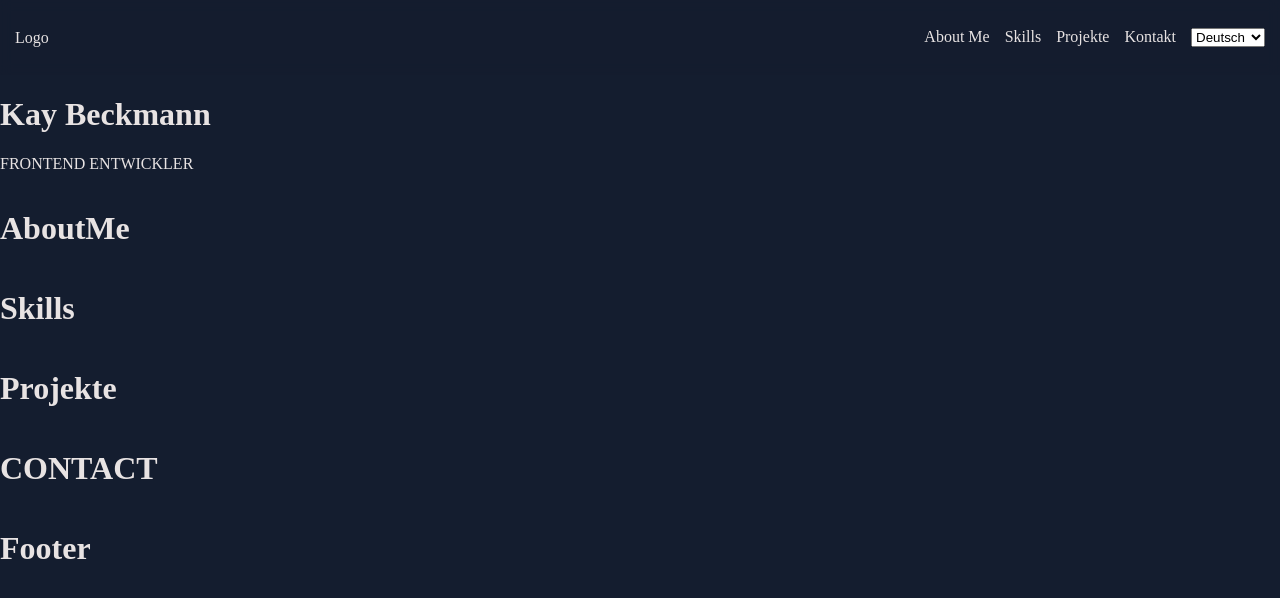
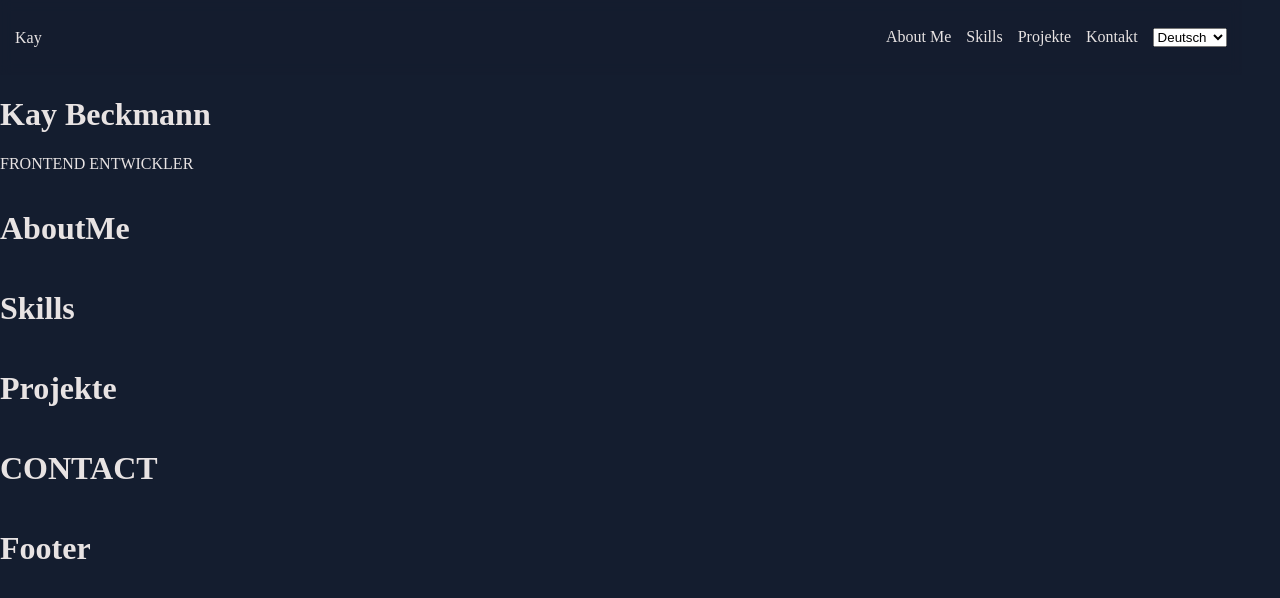
Before and after one commit to KayBeckmann/Portfolio-Vue, a Vue app: page / in a window 1280 px wide. Shown: the top 598 px of the page. Built offline with nearby package versions, Linux system fonts and the light colour scheme.

Commit message:
changed height to var()

```diff
--- a/src/components/MenuComponent.vue
+++ b/src/components/MenuComponent.vue
@@ -1,6 +1,6 @@
 <template>
     <div class="menu">
-        <div class="left">Logo</div>
+        <div class="left">Kay</div>
         <div>
             <ul>
                 <li>About Me</li>
@@ -48,8 +48,8 @@ li {
 .menu{
   position: sticky;
   top:0;
-    width: 100dvw;
-    height: 75px;
+  height: var(--menu-height);
+  max-width: 100dvw;
   background-color: rgba(20,29,47, 0.5);
   backdrop-filter: blur(6px);
   display: flex;
```
Lines whose indentation alone changed are shown as unchanged.
